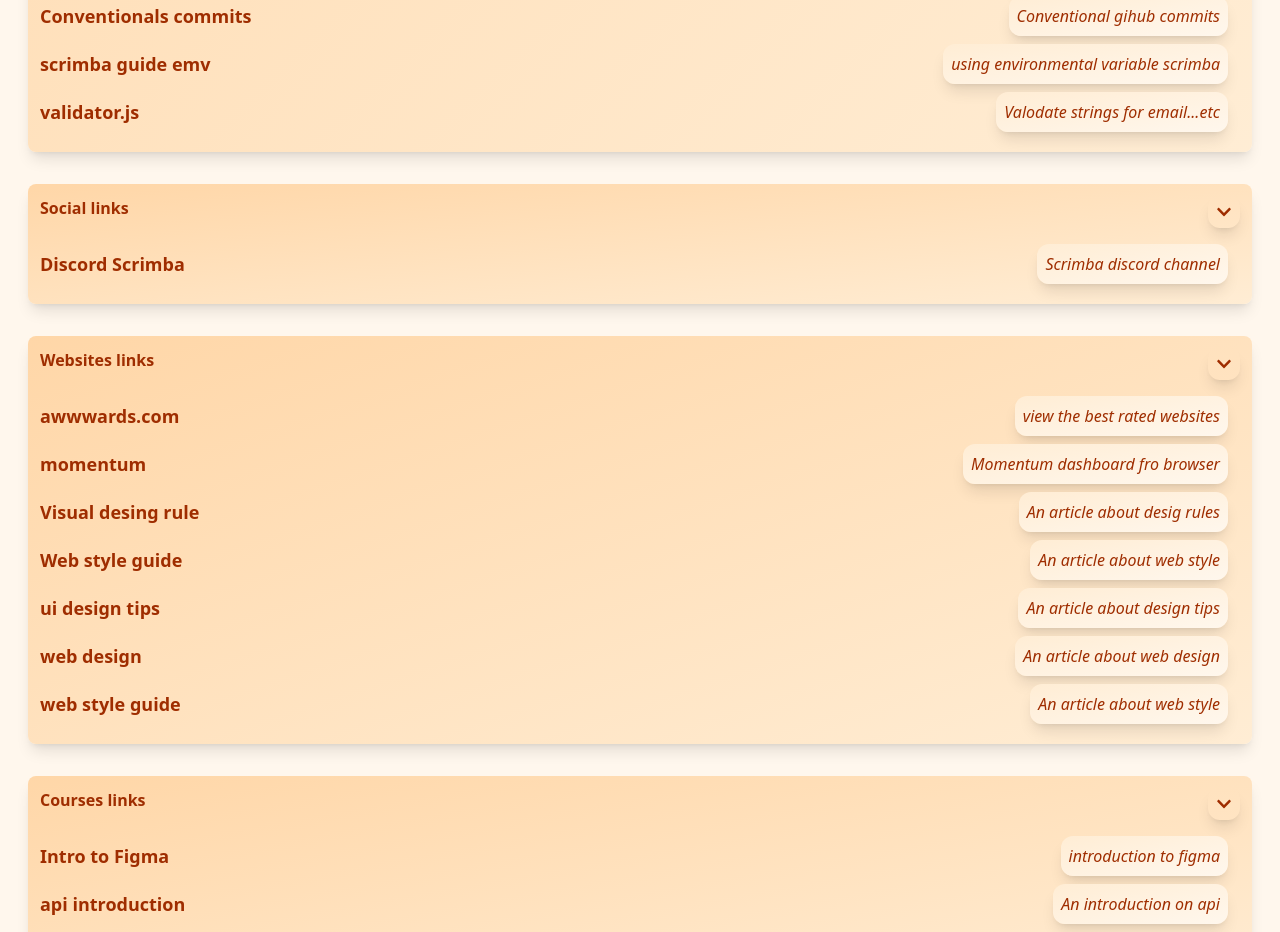
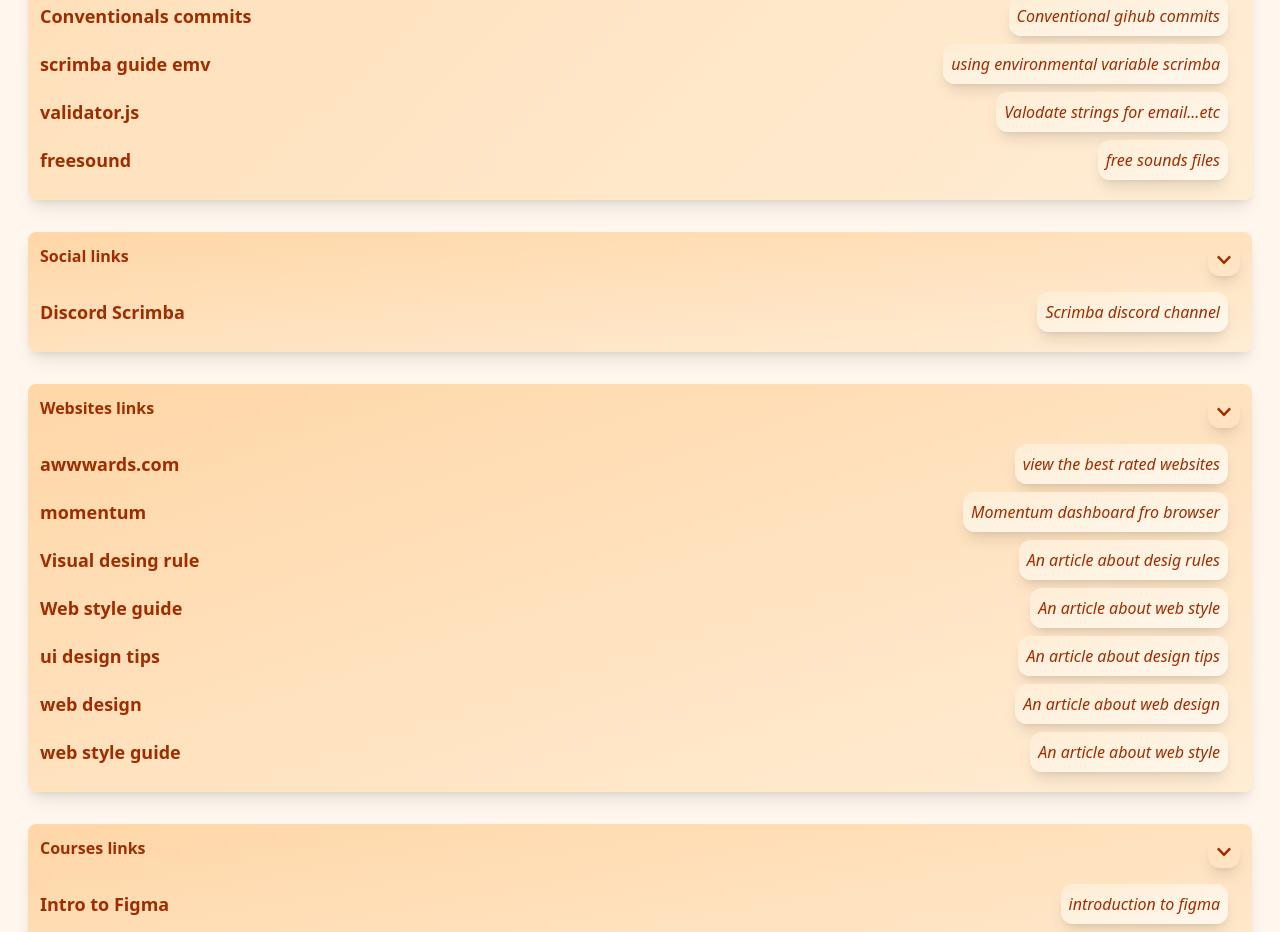
Before and after one commit to gyo82v/webLinks, a React (Vite) app: page / in a window 1280 px wide. Shown: the part 2428-3360 px from the top of the page. Built offline with nearby package versions, Linux system fonts and the light colour scheme.

Commit message:
feat: add new link in misc

```diff
--- a/src/components/categories/Minsc.jsx
+++ b/src/components/categories/Minsc.jsx
@@ -39,6 +39,7 @@
             <Li href="https://www.conventionalcommits.org/en/v1.0.0/" name="Conventionals commits">Conventional gihub commits</Li>
             <Li href="https://different-marmoset-f7b.notion.site/Using-environment-variables-in-Scrimba-f8edc638005a4e97b557c6ab1752248a" name="scrimba guide emv">using environmental variable scrimba</Li>
             <Li href="https://www.npmjs.com/package/validator" name="validator.js">Valodate strings for email...etc</Li>
+            <Li href="https://freesound.org/" name="freesound">free sounds files</Li>
         </Section>
     )
 }
```
